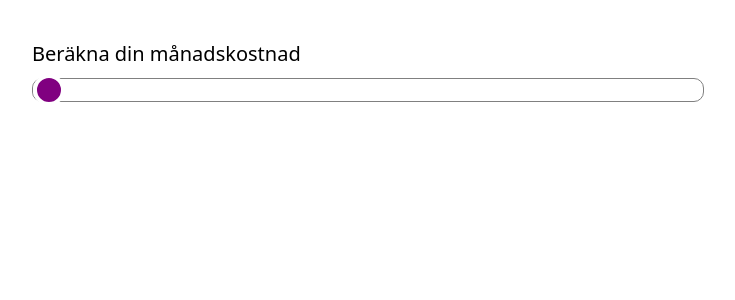
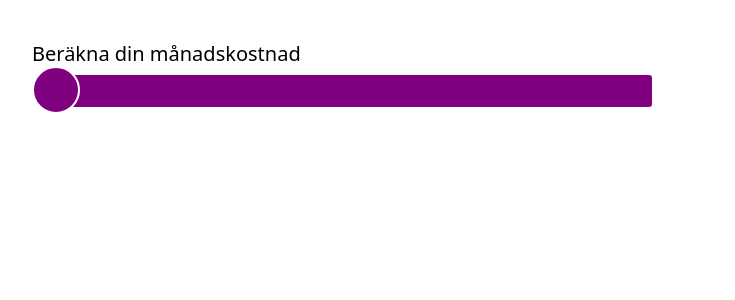
Before and after one commit to namnkunnig/collector, a React (Vite) app: page / in a window 1280 px wide. Shown: the top 300 px of the page, without its empty margins (8-743 px from the left). Built offline with nearby package versions, Linux system fonts and the light colour scheme.

Commit message:
Adds slider color

```diff
--- a/package.json
+++ b/package.json
@@ -10,6 +10,7 @@
   },
   "dependencies": {
     "eslint-config-prettier": "^8.6.0",
+    "rangeslider.js": "^2.3.3",
     "react": "^18.2.0",
     "react-dom": "^18.2.0"
   },
--- a/src/App.css
+++ /dev/null
@@ -1 +0,0 @@
-@import "./slider.scss"
--- /dev/null
+++ b/src/components/RangedInput.tsx
@@ -0,0 +1,21 @@
+export default function RangedInput() {
+  return (
+    <div className="w-full relative">
+      <input type="range" min="0" max="1000" step="100" id="slider" defaultValue={0} className="w-full" onInput={InputHandler} />
+      <div id="selector">
+        <div id="button"></div>
+      </div>
+      <div className="flex">
+        <div id="progress"></div>
+      </div>
+    </div>
+  )
+
+  function InputHandler(e: React.MouseEvent<HTMLInputElement>) {
+    const button = document.getElementById('selector')
+    const progress = document.getElementById('progress')
+    if (!button || !progress) return
+    button.style.left = (parseInt(e.currentTarget?.value) / 10) * 0.96 + '%'
+    progress.style.width = (parseInt(e.currentTarget?.value) / 10) * 0.96 + '%'
+  }
+}
--- a/src/index.css
+++ b/src/index.css
@@ -8,35 +8,51 @@
   }
 }
 
-input[type="range"] {
-  -webkit-appearance: none;
+#slider {
   appearance: none;
-  background: transparent;
-  cursor: pointer;
-  width: 42rem;
-  height: 1rem;
+  width: 100%;
+  height: 7px;
+  outline: none;
+  border-radius: 3px;
 }
 
-input[type="range"]::-webkit-slider-runnable-track {
-  background: white;
-  height: 1.5rem;
-  border-radius: 10px;
-  border: 1px solid grey;
-
+#slider::-webkit-slider-thumb {
+  -webkit-appearance: none;
+  width: 48px;
+  height: 48px;
+  cursor: pointer;
+  z-index: 3;
+  position: relative;
+  /* background-color: red;
+  border-radius: 50%; */
 }
 
-input[type="range"]::-webkit-slider-thumb {
-  -webkit-appearance: none;
-  appearance: none;
-  margin-top: -0.3rem;
-  background-color: purple;
-  height: 2rem;
-  width: 2rem;
-  border-radius: 100%;
-  border: white solid 4px;
+#selector {
+  height: 104px;
+  width: 48px;
+  position: absolute;
+  bottom: -20px;
+  z-index: 2;
 }
 
-input[type="range"]::-webkit-slider-thumb:before{
-  color: black;
-  content: "foo"
+#button {
+  height: 48px;
+  width: 48px;
+  background-color: purple;
+  border-radius: 50%;
+  border: 2px solid white;
+  position:absolute;
+  bottom: 10px;
 }
+
+#progress{
+  width: 50%;
+  height: 32px;
+  background: purple;
+  border-radius: 3px;
+  position: absolute;
+  top: 0;
+  left: 0;
+  margin-top:-5px;
+  margin-left: 20px;
+}
--- a/src/pages/CalculatorPage.tsx
+++ b/src/pages/CalculatorPage.tsx
@@ -1,11 +1,11 @@
+import RangedInput from '../components/RangedInput'
+
 export default function CalculatorPage() {
   return (
     <div className="flex w-full justify-center">
       <main className="w-[1200px] py-10">
         <h1 className="text-xl mb-3">Beräkna din månadskostnad</h1>
-        <div className="">
-          <input id="slider" type="range" min="20000" max="200000" step="10000" className="w-full appearance-none h-7 bg-transparent rounded-full" />
-        </div>
+        <RangedInput></RangedInput>
       </main>
     </div>
   )
```
Also changed, not shown: 1 other file (tests, documents, lock files or other folders).
